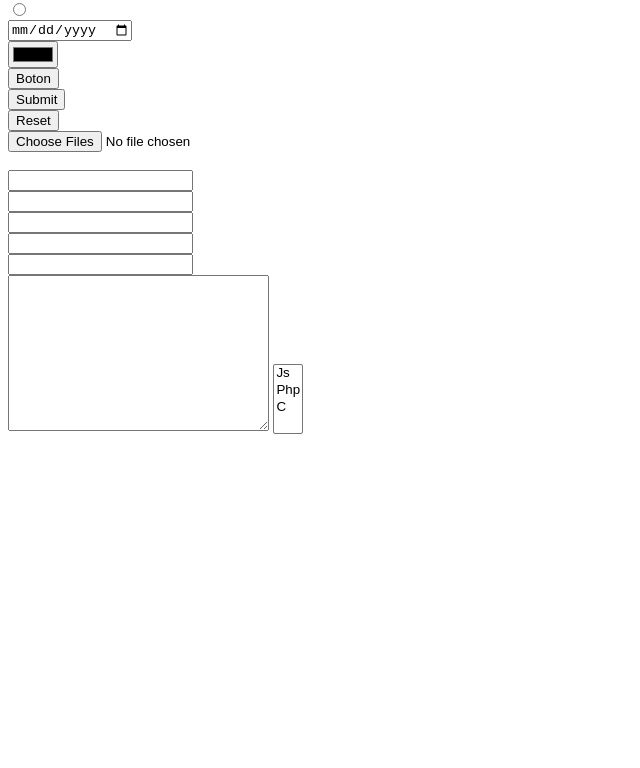
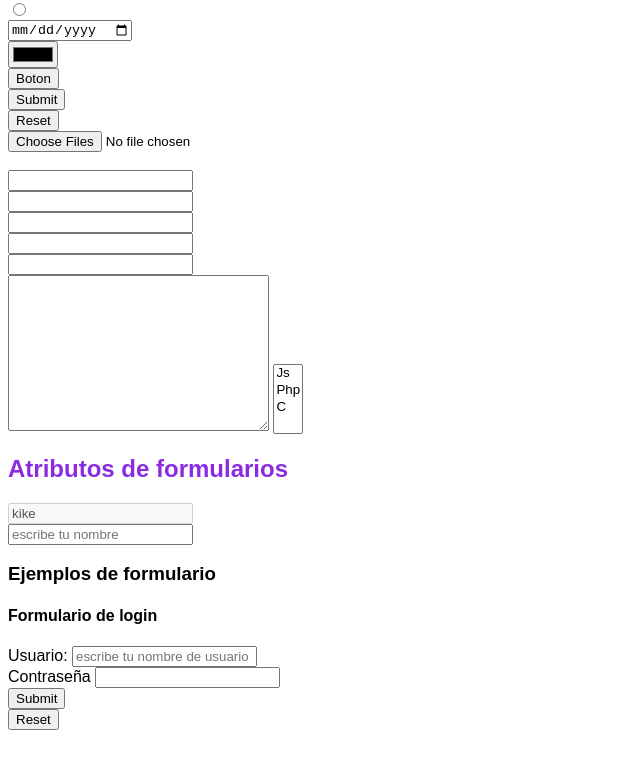
Before and after one commit to EnrikeOmarFarias/aprendiendo-html, a plain HTML site: page index.html in a window 1280 px wide. Shown: the part 6078-6846 px from the top of the page, without its empty margins (0-640 px from the left). Drawn offline with Linux system fonts and the light colour scheme.

Commit message:
atributos de formularios

```diff
--- a/index.html
+++ b/index.html
@@ -331,6 +331,29 @@
   <option value="">C</option>
 </select>
 
+<h2>Atributos de formularios</h2>
+
+<input type="text" readonly value="kike" disabled>
+<br>
+<input type="text" placeholder="escribe tu nombre">
+<br>
+<h3>Ejemplos de formulario</h3>
+<h4>Formulario de login</h4>
+<form action="http://enviarformulario.php" method="get" autocomplete="off">
+  <label for="usuario">Usuario: </label>
+  <input type="text" name="usuario" id="usuario" placeholder="escribe tu nombre de usuario" required pattern="^[A-Za-z]+$" title="El campo solo acepta letras">
+  <br>
+  <label for="">Contraseña</label>
+  <input type="password">
+  <br>
+  <input type="submit">
+  <br>
+  <input type="reset">
+  <br>
+</form>
+
+
+
 
 
 <br><br><br><br><br><br><br><br><br><br><br><br><br><br><br><br><br><br><br><br>
```
